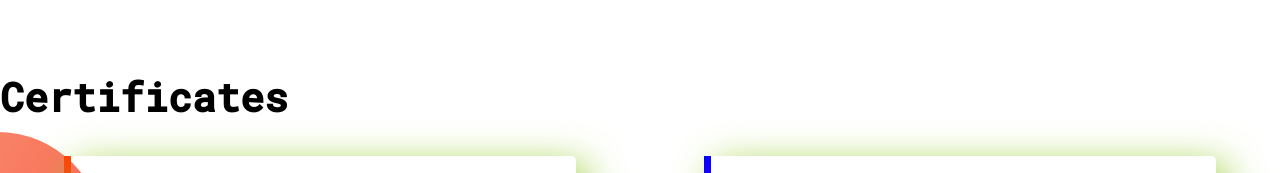
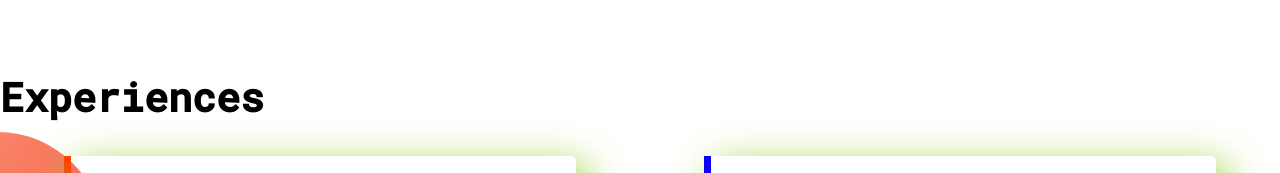
Before and after one commit to Mahin05/portfolio-of-mahin, a plain HTML site: page index.html in a window 1280 px wide. Shown: the part 1010-1183 px from the top of the page. Drawn offline with Linux system fonts and the light colour scheme.

Commit message:
updates commit

```diff
--- a/index.html
+++ b/index.html
@@ -41,7 +41,7 @@
         </div>
     </section>
     <section class="certificates">
-        <h1>Certificates</h1>
+        <h1>Experiences</h1>
         <div class="flexi-container">
             <div id="p" class="s-item">
                 <h2>Python Programming with Frameworks</h2>
```
